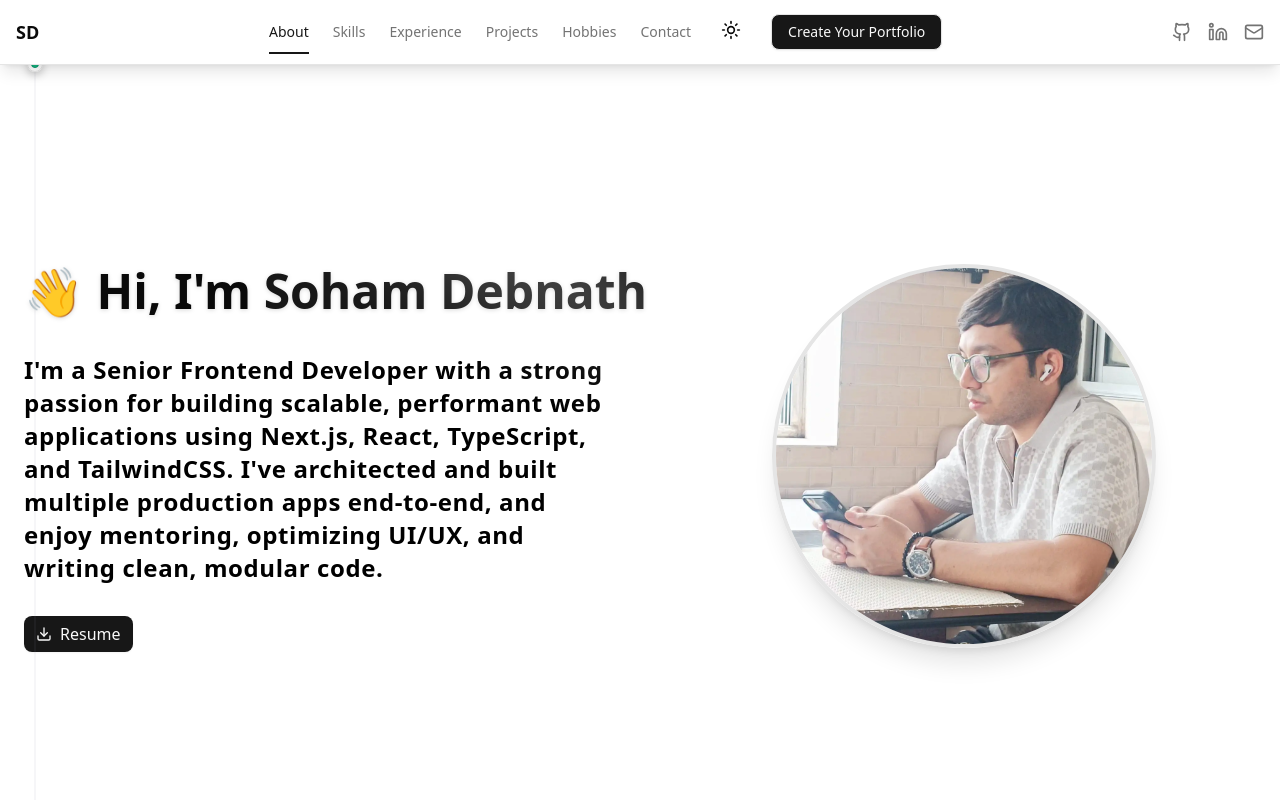
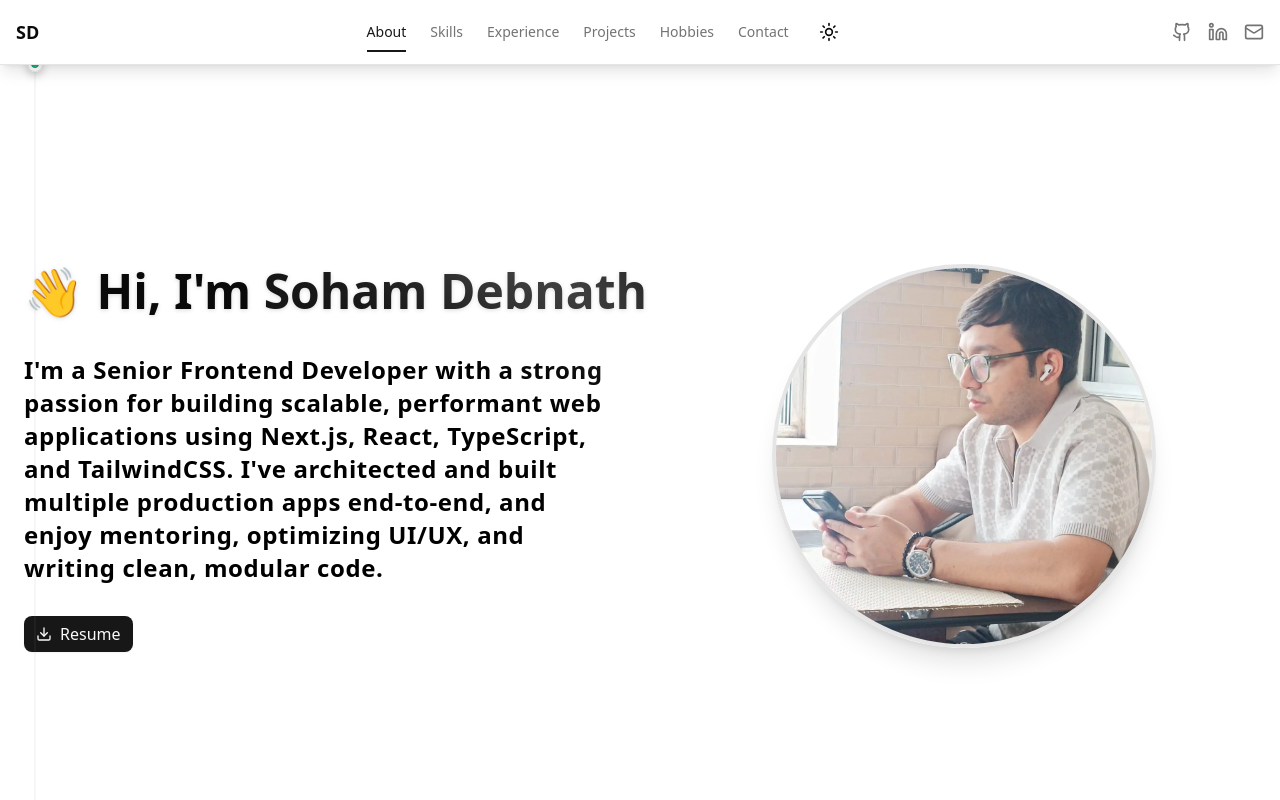
Before and after one commit to Popo047/portfilio, a Next.js app: page / in a window 1280 px wide. Shown: the top 800 px of the page. Built offline with nearby package versions, Linux system fonts and the light colour scheme.

Commit message:
Removed the public feature to Create Resume.

```diff
--- a/src/components/navbar/navbar.tsx
+++ b/src/components/navbar/navbar.tsx
@@ -13,10 +13,10 @@ import { ThemeToggleButton } from "@/components/buttons/theme-button";
 import clsx from "clsx";
 import { siteConfig } from "@/libs/site-config";
 import { usePathname, useRouter } from "next/navigation";
-import { Button } from "../ui/button";
+// import { Button } from "../ui/button";
 import { AnimatePresence, motion } from "motion/react";
 
-const MotionButton = motion(Button);
+// const MotionButton = motion(Button);
 
 const navItems = [
 	{ label: "About", id: "about" },
@@ -123,7 +123,7 @@ export function Navbar() {
 					))}
 
 					<ThemeToggleButton />
-					<MotionButton
+					{/* <MotionButton
 						hidden={hiddenRoutes.includes(pathname)}
 						onClick={() => push("/admin")}
 						whileHover={{ scale: 1.05 }}
@@ -134,7 +134,7 @@ export function Navbar() {
 						className="text-sm font-medium border border-border px-4 py-1.5 rounded-md  transition-colors duration-200"
 					>
 						Create Your Portfolio
-					</MotionButton>
+					</MotionButton> */}
 				</nav>
 
 				<div className="hidden md:flex space-x-4">
@@ -195,7 +195,7 @@ export function Navbar() {
 										{label}
 									</button>
 								))}
-								<Button
+								{/* <Button
 									onClick={() => {
 										push("/admin");
 										setMobileSheetOpen(false);
@@ -203,7 +203,7 @@ export function Navbar() {
 									className="text-sm font-medium border border-border px-4 py-1.5 rounded-md hover:bg-muted transition-colors duration-200"
 								>
 									Create Your Portfolio
-								</Button>
+								</Button> */}
 							</div>
 						</SheetContent>
 					</Sheet>
```
